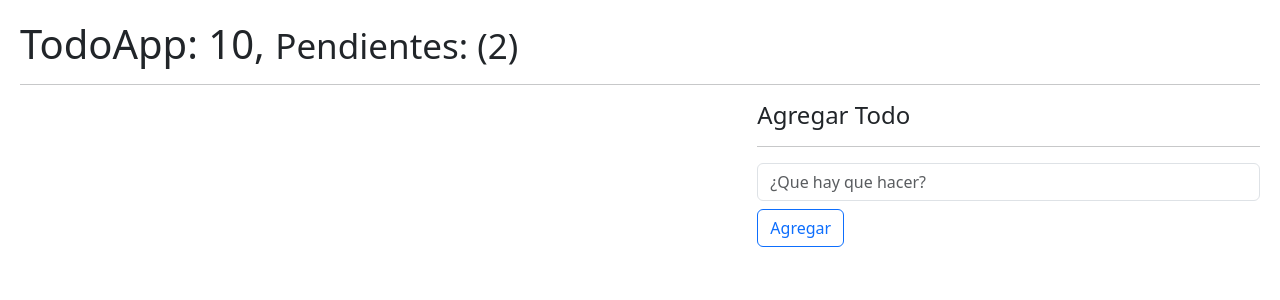
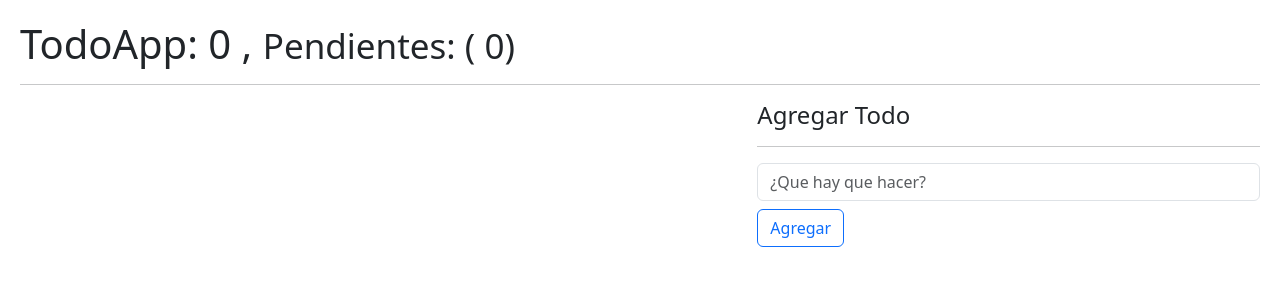
Before and after one commit to PandavionxD/Hooks-react, a React (Vite) app: page / in a window 1280 px wide. Shown: the top 300 px of the page. Built offline with nearby package versions, Linux system fonts and the light colour scheme.

Commit message:
Toogle app

```diff
--- a/src/05.useReduce/TodoApp.jsx
+++ b/src/05.useReduce/TodoApp.jsx
@@ -11,18 +11,25 @@ const initialState = [
     //      }
 ]
 
-const init = ()=>{
+const init = () => {
     return JSON.parse(localStorage.getItem('todos')) || []
 }
 
 export const TodoApp = () => {
 
-    const [todos, dispatch] = useReducer(todoReducer, initialState,init)
+    const [todos, dispatch] = useReducer(todoReducer, initialState, init)
 
     useEffect(() => {
-        localStorage.setItem('todos', JSON.stringify(todos) )
+        localStorage.setItem('todos', JSON.stringify(todos))
 
     }, [todos])
+
+    const onDeleteTodo = (id) => {
+        dispatch({
+            type: 'remove Todo',
+            payload: id
+        })
+    }
 
 
     const mensaje = (todo) => {
@@ -34,14 +41,27 @@ export const TodoApp = () => {
         dispatch(action)
     }
 
+    const ToggleCompleted = (id) => {
+        // console.log(id)
+        dispatch({
+            type:'toggle Todo',
+            payload:id
+        })
+
+    }
+
+
     return (
         <>
-            <h1>TodoApp: 10, <small> Pendientes: (2) </small> </h1>
+            <h1>TodoApp: {todos.length} , <small> Pendientes: ( {todos.filter(todo=>todo.done === false).length }) </small> </h1>
             <hr />
             <div className="row">
                 <div className="col-7">
 
-                    <TodoList todos={todos} />
+                    <TodoList todos={todos}
+                        onDeleteTodo={onDeleteTodo}
+                        ToggleCompleted={ToggleCompleted}
+                    />
 
                 </div>
                 <div className="col-5">
--- a/src/05.useReduce/components/TodoItem.jsx
+++ b/src/05.useReduce/components/TodoItem.jsx
@@ -1,13 +1,15 @@
 
-export const TodoItem = ({todo}) => {
+export const TodoItem = ({todo,onDeleteTodo,ToggleCompleted}) => {
 
     return (
         <>
             <li  className="list-group-item d-flex justify-content-between ">
-                <span className="align-self-center" >
+                <span className={`align-self-center ${(todo.done) ? 'text-decoration-line-through' : '' } `}
+                onClick={ ()=> ToggleCompleted(todo.id) }
+                >
                     {todo.description}
                 </span>
-                <button className="btn btn-danger" >Borrar </button>
+                <button className="btn btn-danger"  onClick={()=>{onDeleteTodo(todo.id)}}  >Borrar </button>
             </li>
         </>
     )
--- a/src/05.useReduce/components/TodoList.jsx
+++ b/src/05.useReduce/components/TodoList.jsx
@@ -1,10 +1,12 @@
 import { TodoItem } from "./TodoItem"
 
-export const TodoList = ({todos=[]}) => {
+export const TodoList = ({todos=[],onDeleteTodo,ToggleCompleted}) => {
   return (
     <ul  className="list-group" >
       {todos.map(todo => (
-            <TodoItem  key={todo.id}  todo = {todo}  />
+            <TodoItem  key={todo.id}  todo = {todo}
+            onDeleteTodo={onDeleteTodo}
+            ToggleCompleted = {ToggleCompleted}   />
       ))}
     </ul>
   )
--- a/src/05.useReduce/todoReducer.js
+++ b/src/05.useReduce/todoReducer.js
@@ -3,6 +3,20 @@ export const todoReducer = (initialState=[], action)=>{
     switch (action.type) {
         case 'add Todo':
             return [...initialState, action.payload]
+
+        case 'remove Todo':
+            return initialState.filter(todo => todo.id !== action.payload)
+
+        case 'toggle Todo':
+            return initialState.map(todo=>{
+                if (todo.id === action.payload){
+                    return {
+                        ...todo,
+                        done:!todo.done
+                    }
+                }
+                return todo
+            })
 
         default:
             return initialState
```
